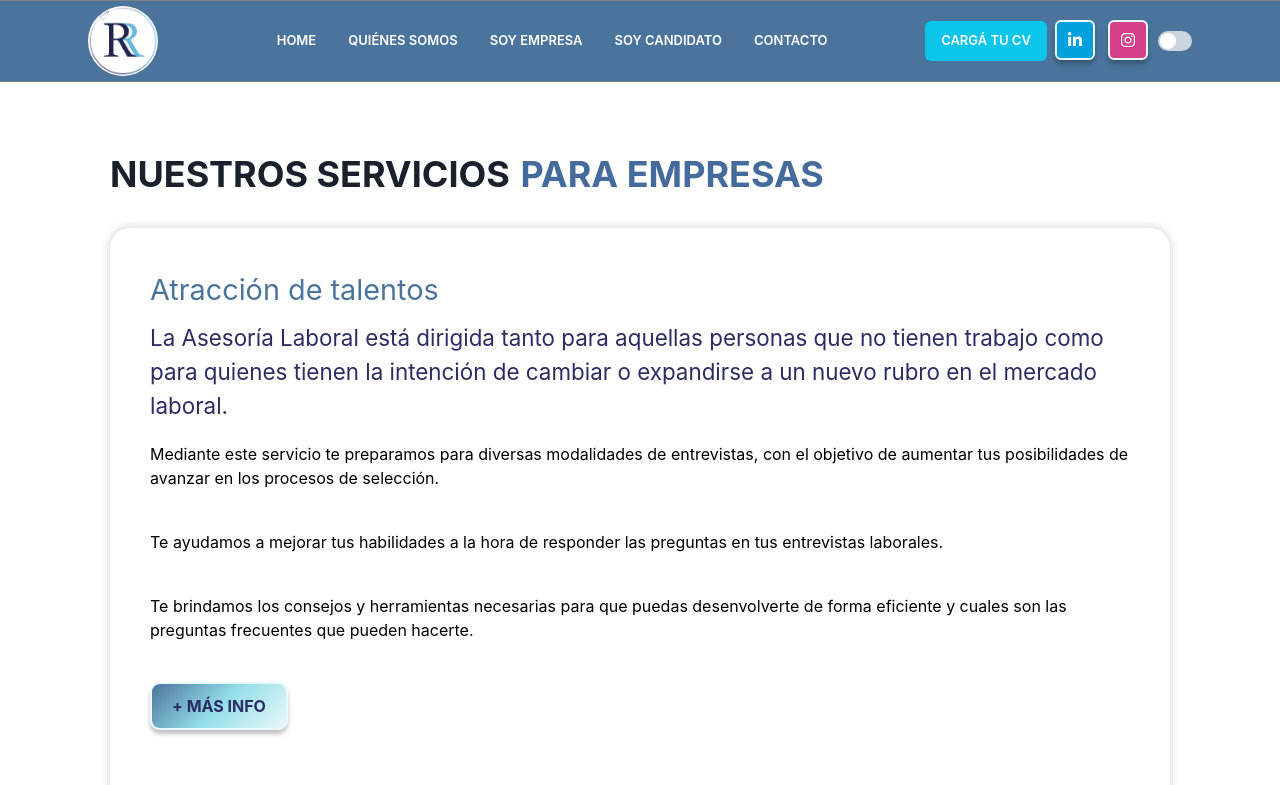
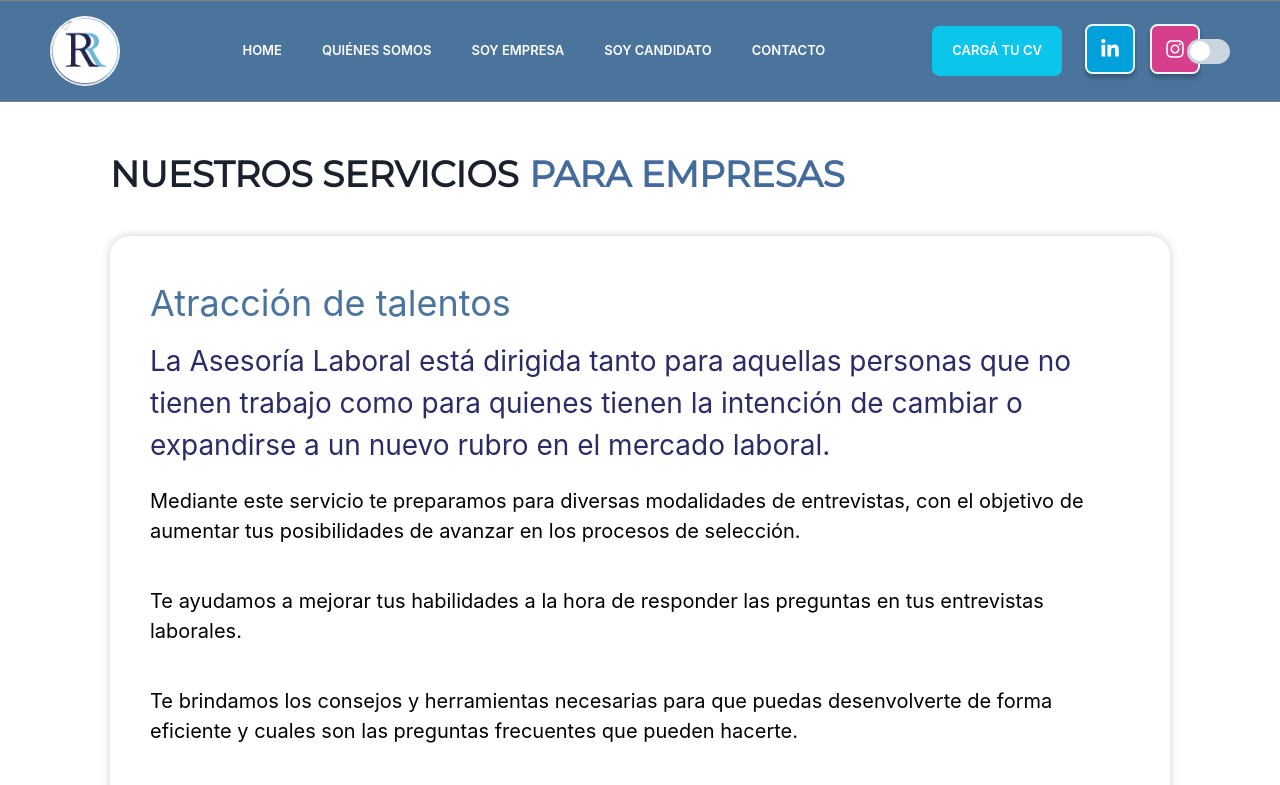
Before and after one commit to AgustinaMonzon/rrconsultora, a React (Create React App) app: page /soyEmpresa in a window 1280 px wide. Shown: the top 785 px of the page. Built offline with nearby package versions, Linux system fonts and the light colour scheme.

Commit message:
CAMBIOS en soy

```diff
--- a/src/Components/Empresas/Empresas.css
+++ b/src/Components/Empresas/Empresas.css
@@ -34,3 +34,18 @@
     width: 90%;
   }
 }
+html {
+  font-size: 16px;
+}
+
+@media (min-width: 768px) {
+  html {
+    font-size: 18px;
+  }
+}
+
+@media (min-width: 1024px) {
+  html {
+    font-size: 20px;
+  }
+}
--- a/src/Components/SoyEmpresa/SoyEmpresa.js
+++ b/src/Components/SoyEmpresa/SoyEmpresa.js
@@ -33,10 +33,10 @@ function SoyEmpresa() {
         <Box display={["grid", "grid", "flex"]}>
           <Heading
             as="h1"
-            fontSize={["20px", "28px", "36px"]}
+            fontSize={["20px", "28px", "36px", "36px"]}
             mb={{ base: 6, md: 6 }}
             mt={["-5%", "5%"]}
-            font-family="'Montserrat', sans-serif"
+            fontFamily="'Montserrat', sans-serif"
             textAlign={"center"}
             marginLeft={["0%", "0%", "0%"]}
           >
@@ -49,20 +49,22 @@ function SoyEmpresa() {
             textAlign={"center"}
             marginLeft={["0%", "1%"]}
             color={"#446b9c"}
-            font-weight=" bold"
-            fontSize={["20px", "28px", "36px"]}
-            font-family="'Montserrat', sans-serif"
+            fontWeight="bold"
+            fontSize={["20px", "28px", "36px", "36px"]}
+            fontFamily="'Montserrat', sans-serif"
           >
             PARA EMPRESAS
           </Heading>
         </Box>
-        <div className="content">
-          <ul>
+        <div className="content" fontSize={["13px", "15px", "18px"]}>
+          <ul fontSize={["13px", "15px", "18px"]}>
             {servicios.map((servicio, index) => (
               <li key={index}>
                 <h3>{servicio.title}</h3>
-                <p>{servicio.description}</p>
-                <ul>
+                <p fontSize={["10px", "15px", "18px", "18px"]}>
+                  {servicio.description}
+                </p>
+                <ul fontSize={["13px", "15px", "18px"]}>
                   {servicio.lista.map((descripcion, i) => (
                     <li key={i}>{descripcion}</li>
                   ))}
```
